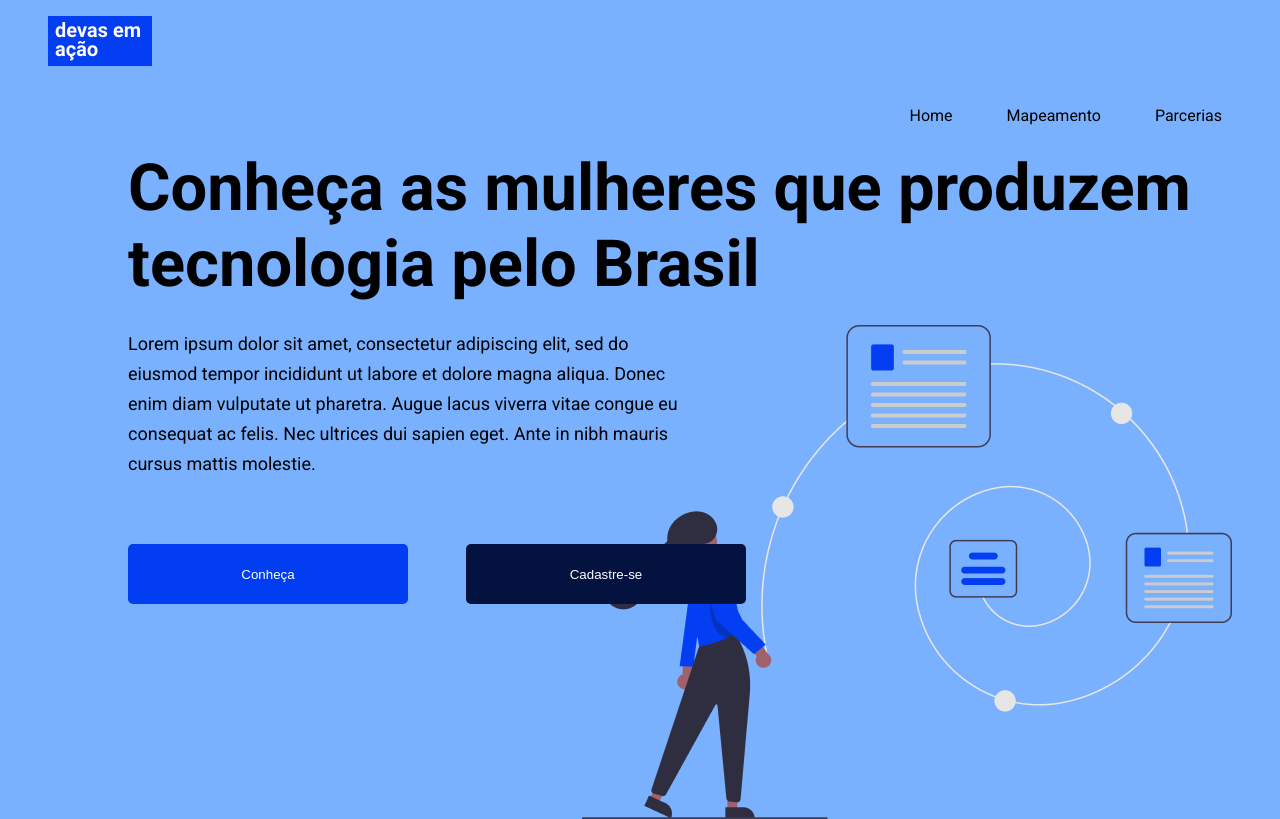
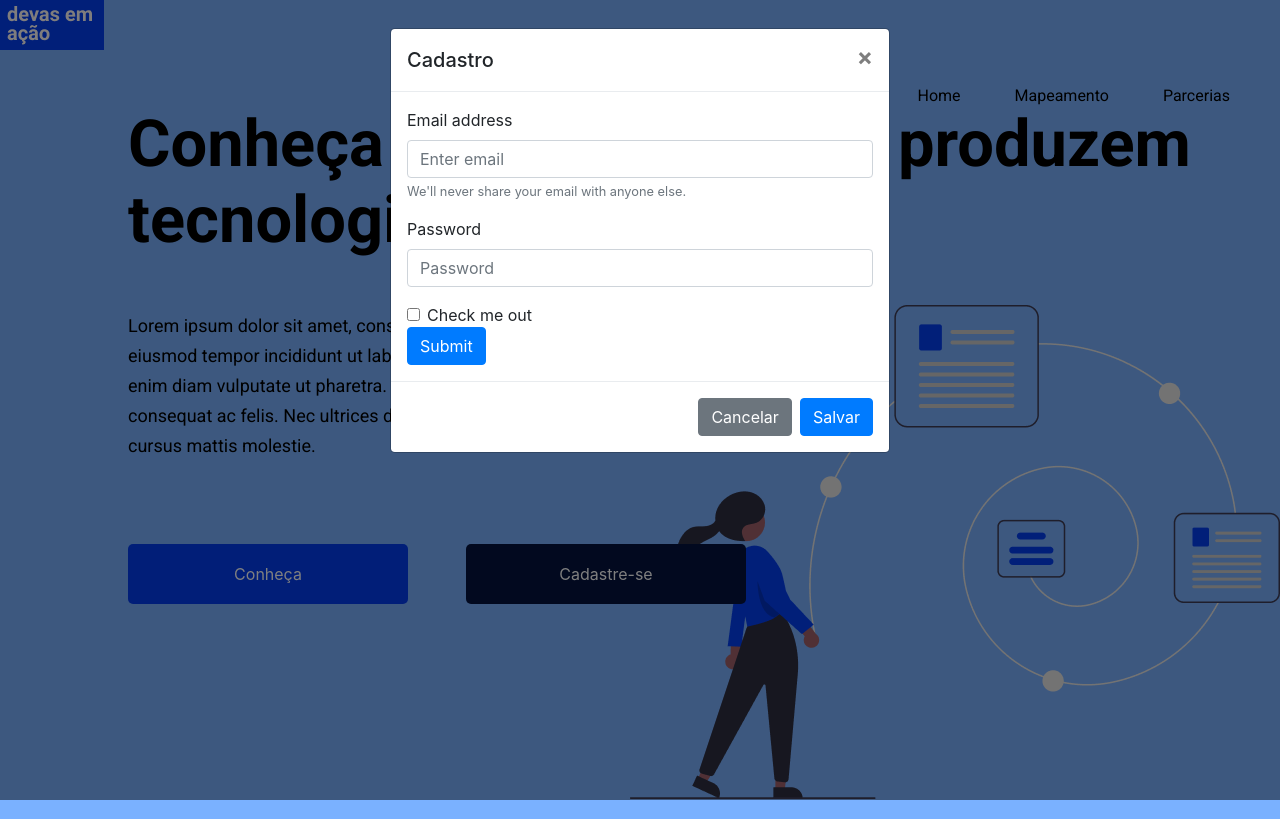
Before and after one commit to LiviaF/devas, a plain HTML site: page index.html in a window 1280 px wide. Both pictures are taken after a click on the button "Cadastre-se". Shown: the top 819 px of the page. Drawn offline with nearby package versions, Linux system fonts and the light colour scheme.

Commit message:
install bootstrap and add modal / form

```diff
--- a/index.html
+++ b/index.html
@@ -3,6 +3,9 @@
   <head>
     <meta charset="utf-8">
     <meta name="viewport" content="width=device-width">
+    <!-- Bootstrap CSS -->
+    <link rel="stylesheet" href="https://maxcdn.bootstrapcdn.com/bootstrap/4.0.0/css/bootstrap.min.css" integrity="sha384-Gn5384xqQ1aoWXA+058RXPxPg6fy4IWvTNh0E263XmFcJlSAwiGgFAW/dAiS6JXm" crossorigin="anonymous">
+
     <title>Devas em Ação</title>
     <link rel="preconnect" href="https://fonts.gstatic.com">
     <link href="https://fonts.googleapis.com/css2?family=Roboto:wght@100;300;400;700&display=swap" rel="stylesheet">
@@ -32,11 +35,52 @@
         </figure>
         <div class="buttons">
           <button type="button" class="button -second">Conheça</button>
-          <button type="button" class="button">Cadastre-se</button>
+          <button type="button" class="button btn btn-primary" data-toggle="modal" data-target="#exampleModal">Cadastre-se</button>
         </div>
       </div>
+    </div>
 
+    <!-- Modal -->
+    <div class="modal fade" id="exampleModal" tabindex="-1" role="dialog" aria-labelledby="exampleModalLabel" aria-hidden="true">
+      <div class="modal-dialog" role="document">
+        <div class="modal-content">
+          <div class="modal-header">
+            <h5 class="modal-title" id="exampleModalLabel">Cadastro</h5>
+            <button type="button" class="close" data-dismiss="modal" aria-label="Close">
+              <span aria-hidden="true">&times;</span>
+            </button>
+          </div>
+          <div class="modal-body">
+            <!-- FORM AQUI -->
+            <form>
+              <div class="form-group">
+                <label for="exampleInputEmail1">Email address</label>
+                <input type="email" class="form-control" id="exampleInputEmail1" aria-describedby="emailHelp" placeholder="Enter email">
+                <small id="emailHelp" class="form-text text-muted">We'll never share your email with anyone else.</small>
+              </div>
+              <div class="form-group">
+                <label for="exampleInputPassword1">Password</label>
+                <input type="password" class="form-control" id="exampleInputPassword1" placeholder="Password">
+              </div>
+              <div class="form-check">
+                <input type="checkbox" class="form-check-input" id="exampleCheck1">
+                <label class="form-check-label" for="exampleCheck1">Check me out</label>
+              </div>
+              <button type="submit" class="btn btn-primary">Submit</button>
+            </form>
+          </div>
+          <div class="modal-footer">
+            <button type="button" class="btn btn-secondary" data-dismiss="modal">Cancelar</button>
+            <button type="button" class="btn btn-primary">Salvar</button>
+          </div>
+        </div>
+      </div>
     </div>
+
+    <script src="https://code.jquery.com/jquery-3.2.1.slim.min.js" integrity="sha384-KJ3o2DKtIkvYIK3UENzmM7KCkRr/rE9/Qpg6aAZGJwFDMVNA/GpGFF93hXpG5KkN" crossorigin="anonymous"></script>
+    <script src="https://cdnjs.cloudflare.com/ajax/libs/popper.js/1.12.9/umd/popper.min.js" integrity="sha384-ApNbgh9B+Y1QKtv3Rn7W3mgPxhU9K/ScQsAP7hUibX39j7fakFPskvXusvfa0b4Q" crossorigin="anonymous"></script>
+    <script src="https://maxcdn.bootstrapcdn.com/bootstrap/4.0.0/js/bootstrap.min.js" integrity="sha384-JZR6Spejh4U02d8jOt6vLEHfe/JQGiRRSQQxSfFWpi1MquVdAyjUar5+76PVCmYl" crossorigin="anonymous"></script>
+
     <script src="script.js"></script>
   </body>
 </html>
--- a/style.css
+++ b/style.css
@@ -78,6 +78,7 @@ a{
   background: #04123F;
   border-radius: 5px;
   border: none;
+  cursor: pointer;
 }
 .button.-second{
   left: 128px;
```
Also changed, not shown: 1 other file.
